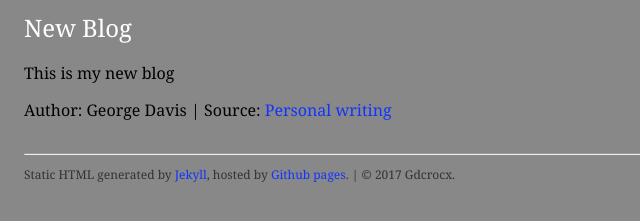
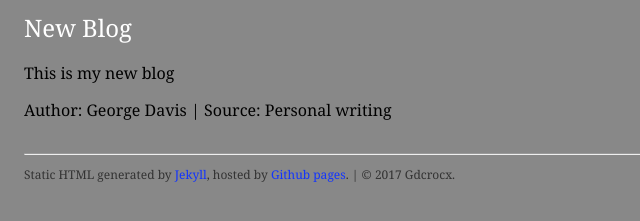
Before and after one commit to georgepiuschettupuzha/georgepiuschettupuzha.github.io, a Jekyll site: the page built from _posts/chattychat/2017-04-15-new-blog.md, in a window 1280 px wide. Shown: the part 232-453 px from the top of the page, without its empty margins (0-640 px from the left). Built offline with Jekyll 4.4.1, drawn with Linux system fonts in a browser that asks for light colours; part of the change alters nothing that is shown.

```diff
--- a/_layouts/bloglayout.html
+++ b/_layouts/bloglayout.html
@@ -10,4 +10,4 @@ layout: default
 
 {{content}}
 
-{% if page.author %} Author: {{page.author}} {% endif %} {% if page.author and page.source %} | {% endif %} {% if page.source %} Source: <a href="{{page.source}}">{{page.source}}</a> {% endif %}
+{% if page.author %} Author: {{page.author}} {% endif %} {% if page.author and page.source %} | {% endif %} {% if page.source %} Source: {% if page.source contains 'http' or page.source contains 'https' or page.source contains 'www' %}<a href="{{page.source}}">{{page.source}}</a>{% else %}{{page.source}}{% endif %} {% endif %}
```
